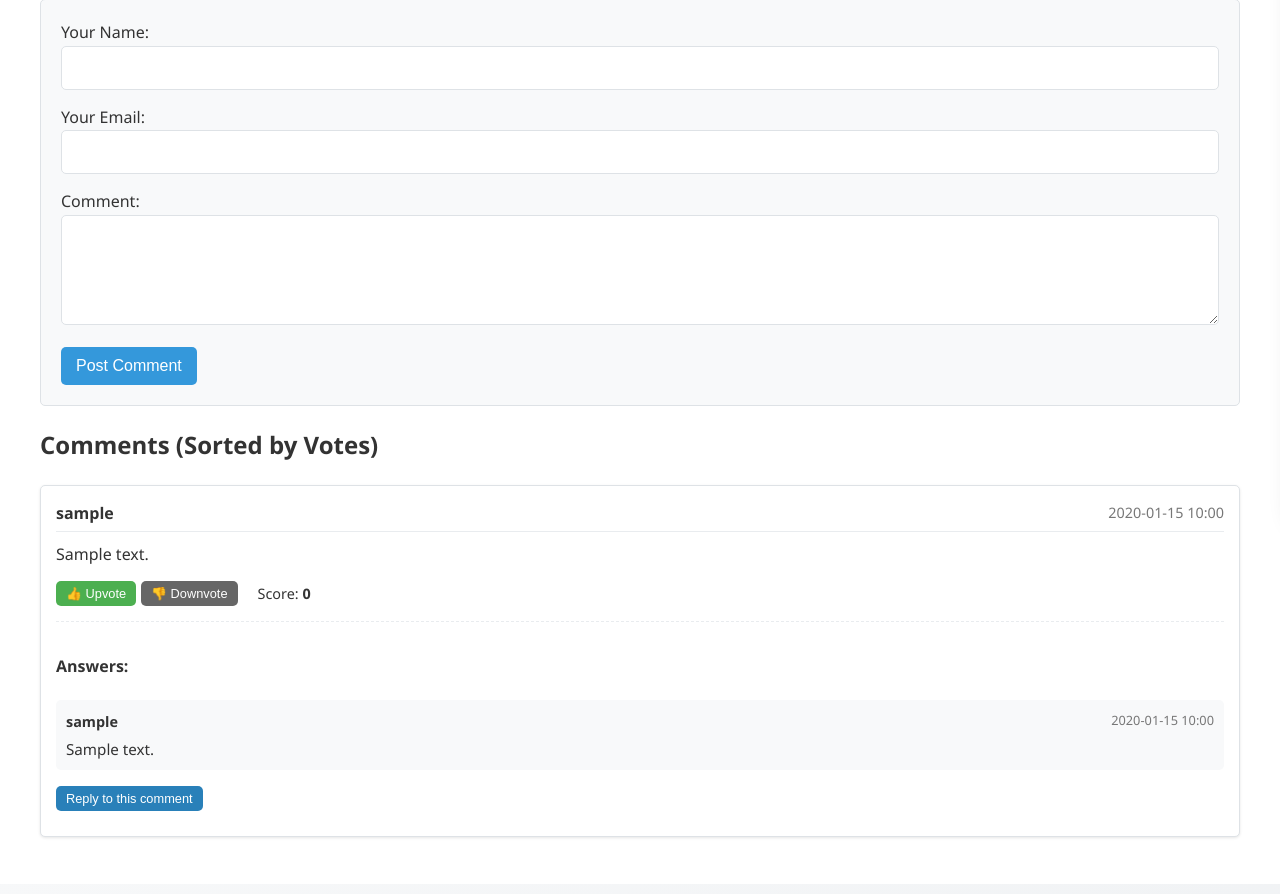
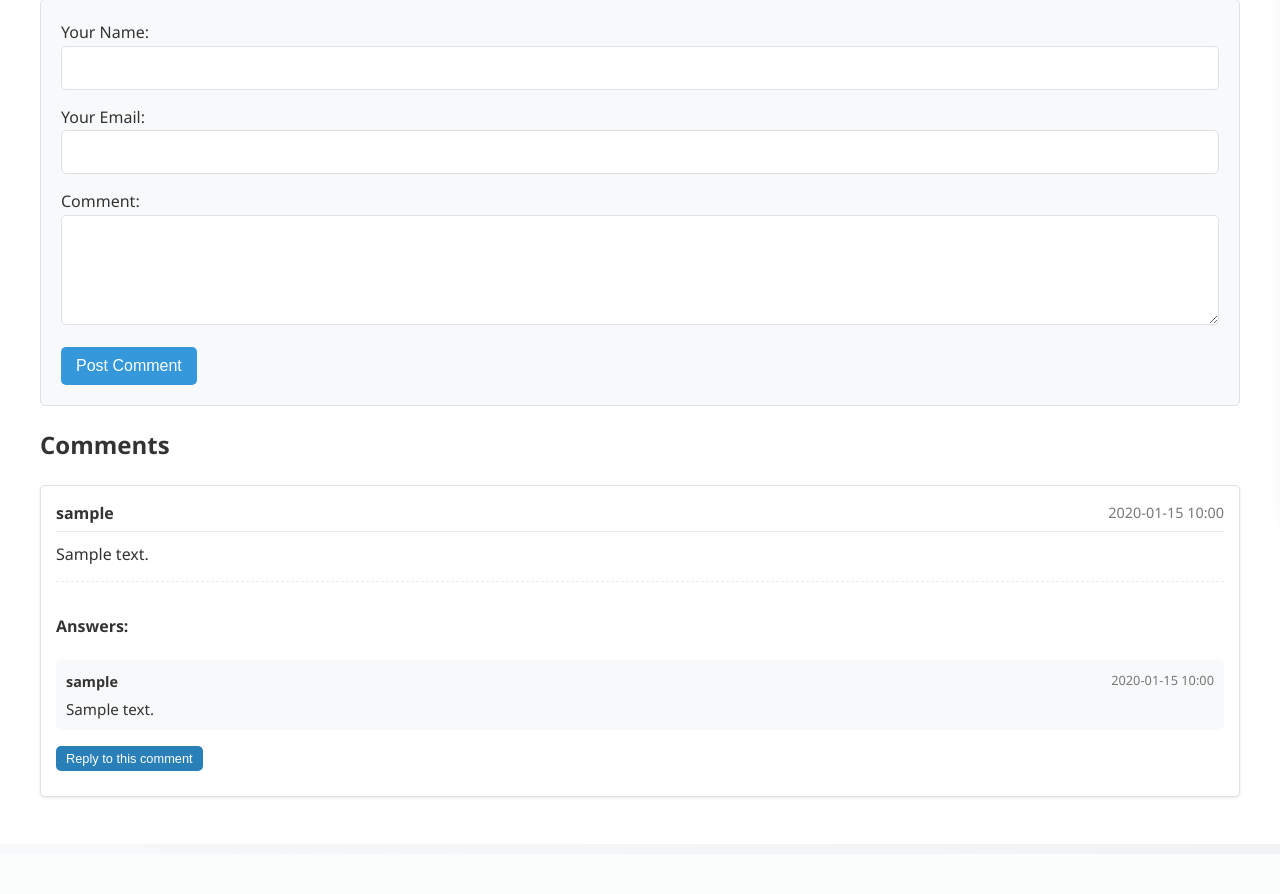
Before and after one commit to plfelter/verbatims-utn-vdl, a Flask app: page /discussion in a window 1280 px wide. Shown: the part 276-1170 px from the top of the page. After the commit the page ends 1074 px from the top, so only its background shows below. Run offline with Flask 3, Linux system fonts and the light colour scheme; tables that the repository leaves empty hold one stand-in row (values such as "Sample post"); some libraries are stand-ins or nearby versions.

Commit message:
Removed upvote and downvote feature for comments in the discussion view

```diff
--- a/app/models.py
+++ b/app/models.py
@@ -96,18 +96,11 @@ class Comment(db.Model):
     user_agent = db.Column(db.Text, nullable=True)  # Store user agent information
     body = db.Column(db.Text, nullable=False)
     created_at = db.Column(db.DateTime, default=lambda: datetime.now(tz=pytz.timezone('Europe/Paris')))
-    upvotes = db.Column(db.Integer, default=0)
-    downvotes = db.Column(db.Integer, default=0)
     confirmed = db.Column(db.Boolean, default=False)  # Whether the comment has been confirmed
     confirmation_token = db.Column(db.String(100), nullable=False)  # Token for email confirmation
 
     # Relationship with answers
     answers = db.relationship('Answer', backref='comment', lazy='dynamic', cascade='all, delete-orphan')
-
-    @property
-    def vote_score(self):
-        """Calculate the total vote score (upvotes - downvotes)."""
-        return self.upvotes - self.downvotes
 
     def __repr__(self):
         return f'<Comment {self.id} by {self.username}>'
--- a/app/static/css/styles.css
+++ b/app/static/css/styles.css
@@ -10,10 +10,6 @@
     --secondary-color: #2980b9;
     --accent-color: #e74c3c;
     --success-color: #27ae60;
-    --upvote-color: #4CAF50;
-    --upvote-hover-color: #45a049;
-    --downvote-color: #666666;
-    --downvote-hover-color: #555555;
     --user-message-bg: #dcf8c6;
     --server-message-bg: #f1f0f0;
 
@@ -437,51 +433,6 @@ button:focus:not(:active)::after {
     gap: 10px;
 }
 
-.vote-buttons {
-    display: flex;
-    gap: 5px;
-}
-
-.upvote-button, .downvote-button {
-    padding: 5px 10px;
-    font-size: 0.8rem;
-    transition: var(--transition-normal);
-}
-
-.upvote-button {
-    background-color: var(--upvote-color);
-}
-
-.upvote-button:hover {
-    background-color: var(--upvote-hover-color);
-    transform: translateY(-2px) scale(1.05);
-    box-shadow: 0 4px 8px rgba(76, 175, 80, 0.3);
-    animation: none; /* Override the general button pulse animation */
-}
-
-.upvote-button:active {
-    transform: translateY(1px) scale(0.95);
-}
-
-.downvote-button {
-    background-color: var(--downvote-color);
-}
-
-.downvote-button:hover {
-    background-color: var(--downvote-hover-color);
-    transform: translateY(2px) scale(1.05);
-    box-shadow: 0 -4px 8px rgba(102, 102, 102, 0.3);
-    animation: none; /* Override the general button pulse animation */
-}
-
-.downvote-button:active {
-    transform: translateY(-1px) scale(0.95);
-}
-
-.vote-count {
-    margin-left: 10px;
-    font-size: 0.9rem;
-}
 
 /* ===== ANSWERS SECTION ===== */
 .answers-section {
--- a/app/templates/comment_partial.html
+++ b/app/templates/comment_partial.html
@@ -5,29 +5,6 @@
     </div>
     <div class="comment-body">
         {{ comment.body }}
-    </div>
-    <div class="comment-actions">
-        <div class="vote-buttons">
-            <button
-                class="upvote-button"
-                hx-post="/comment/{{ comment.id }}/upvote"
-                hx-target="#comment-{{ comment.id }}"
-                hx-swap="outerHTML">
-                👍 Upvote
-            </button>
-            <button
-                class="downvote-button"
-                hx-post="/comment/{{ comment.id }}/downvote"
-                hx-target="#comment-{{ comment.id }}"
-                hx-swap="outerHTML">
-                👎 Downvote
-            </button>
-        </div>
-        <div class="vote-count">
-            <span title="Upvotes: {{ comment.upvotes }}, Downvotes: {{ comment.downvotes }}">
-                Score: <strong>{{ comment.vote_score }}</strong>
-            </span>
-        </div>
     </div>
 
     <!-- Answers Section -->
--- a/app/templates/discussion_content.html
+++ b/app/templates/discussion_content.html
@@ -29,7 +29,7 @@
 
     <!-- Comments List -->
     <div id="comments-list">
-        <h2>Comments (Sorted by Votes)</h2>
+        <h2>Comments</h2>
         {% if comments %}
             {% for comment in comments %}
                 {% include 'comment_partial.html' %}
--- a/app/views.py
+++ b/app/views.py
@@ -193,7 +193,6 @@ def discussion():
 
         if not username or not body or not email:
             comments = Comment.query.filter_by(confirmed=True).order_by(
-                (Comment.upvotes - Comment.downvotes).desc(),
                 Comment.created_at.desc()
             ).all()
             is_htmx = request.headers.get('HX-Request') == 'true'
@@ -224,7 +223,6 @@ def discussion():
 
             # After successful comment creation, return the updated page
             comments = Comment.query.filter_by(confirmed=True).order_by(
-                (Comment.upvotes - Comment.downvotes).desc(),
                 Comment.created_at.desc()
             ).all()
             is_htmx = request.headers.get('HX-Request') == 'true'
@@ -234,17 +232,14 @@ def discussion():
         except Exception as e:
             db.session.rollback()
             comments = Comment.query.filter_by(confirmed=True).order_by(
-                (Comment.upvotes - Comment.downvotes).desc(),
                 Comment.created_at.desc()
             ).all()
             is_htmx = request.headers.get('HX-Request') == 'true'
             return render_template('discussion.html', comments=comments,
                                    error=str(e), is_htmx=is_htmx)
 
-    # Get all confirmed comments ordered by vote score (highest first), then by creation date (newest first)
-    # We use a hybrid approach with a subquery to order by the calculated vote_score
+    # Get all confirmed comments ordered by creation date (newest first)
     comments = Comment.query.filter_by(confirmed=True).order_by(
-        (Comment.upvotes - Comment.downvotes).desc(),
         Comment.created_at.desc()
     ).all()
 
@@ -257,43 +252,10 @@ def discussion():
     else:
         # Return JSON for API clients
         result = [{"id": comment.id, "username": comment.username, "body": comment.body,
-                   "created_at": comment.created_at.isoformat(),
-                   "upvotes": comment.upvotes, "downvotes": comment.downvotes,
-                   "vote_score": comment.vote_score} for comment in comments]
+                   "created_at": comment.created_at.isoformat()} for comment in comments]
         return jsonify(result)
 
 
-# Routes for upvoting and downvoting comments
-@app.route('/comment/<int:comment_id>/upvote', methods=['POST'])
-def upvote_comment(comment_id):
-    """Upvote a comment."""
-    comment = Comment.query.get_or_404(comment_id)
-    comment.upvotes += 1
-
-    try:
-        db.session.commit()
-    except Exception as e:
-        db.session.rollback()
-        return f"Error: {str(e)}", 500
-
-    # Return the updated comment HTML
-    return render_template('comment_partial.html', comment=comment)
-
-
-@app.route('/comment/<int:comment_id>/downvote', methods=['POST'])
-def downvote_comment(comment_id):
-    """Downvote a comment."""
-    comment = Comment.query.get_or_404(comment_id)
-    comment.downvotes += 1
-
-    try:
-        db.session.commit()
-    except Exception as e:
-        db.session.rollback()
-        return f"Error: {str(e)}", 500
-
-    # Return the updated comment HTML
-    return render_template('comment_partial.html', comment=comment)
 
 
 @app.route('/comment/<int:comment_id>/answer', methods=['POST'])
--- a/pyproject.toml
+++ b/pyproject.toml
@@ -15,6 +15,7 @@ beautifulsoup4 = "^4.13.4"
 pytz = "^2025.2"
 gunicorn = "^23.0.0"
 mistralai = "^1.7.0"
+flask-mail = "^0.10.0"
 
 
 [tool.poetry.group.dev.dependencies]
```
Also changed, not shown: 1 other file.
